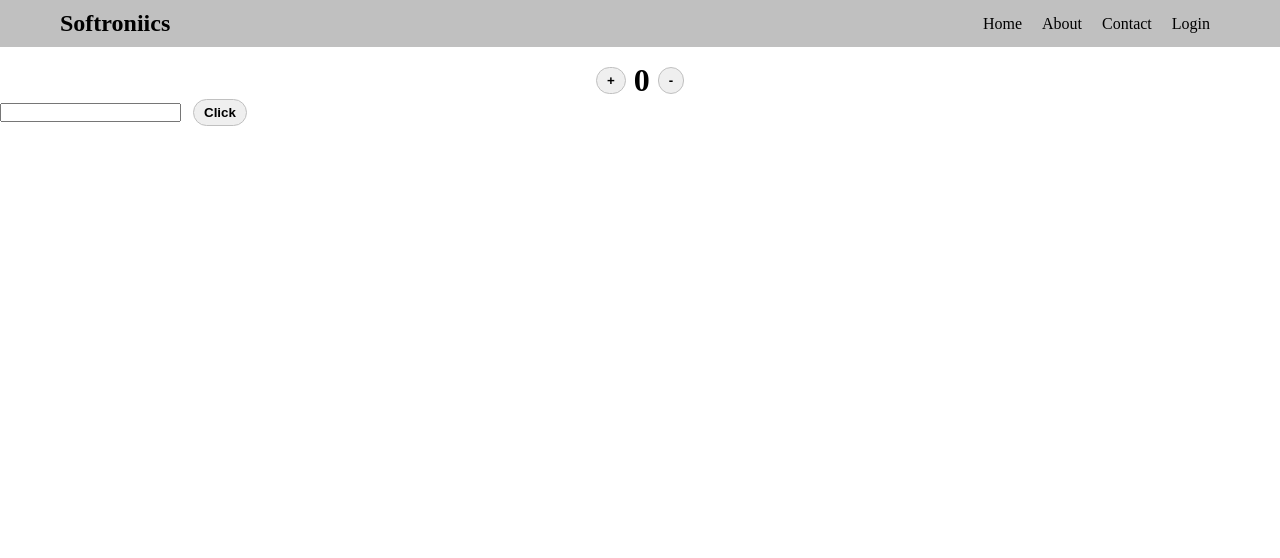
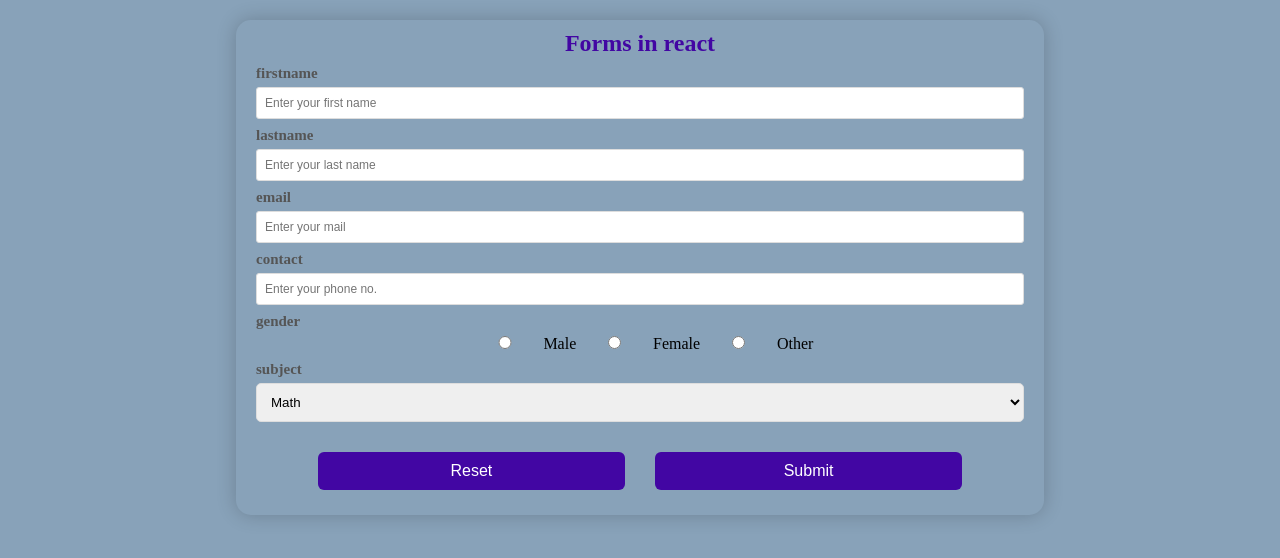
Before and after one commit to mmdanish/REACTJS, a React (Create React App) app in the folder my-app2/: page / in a window 1280 px wide. Shown: the top 558 px of the page. Built offline with nearby package versions, Linux system fonts and the light colour scheme.

Commit message:
newClass

```diff
--- a/my-app2/src/App.css
+++ b/my-app2/src/App.css
@@ -3,7 +3,7 @@
   padding: 0;
 }
 
-.navbar {
+/* .navbar {
   display: flex;
   justify-content: space-between;
   padding: 10px 20px 10px 0;
@@ -47,4 +47,54 @@ button {
   justify-content: center;
   align-items: center;
   margin-top: 15px;
+} */
+
+/* Cars Css */
+/* .products {
+  background-color: #fff;
+  border-radius: 8px;
+  box-shadow: 0 4px 8px rgba(0, 0, 0, 0.1);
+  padding: 20px;
+  margin: 15px;
+  max-width: 300px;
+  text-align: center;
+  transition: transform 0.3s ease, box-shadow 0.3s ease;
 }
+
+.products:hover {
+  transform: translateX(15px);
+  box-shadow: 0 8px 16px rgba(0, 0, 0, 0.2);
+}
+
+h1 {
+  font-size: 24px;
+  color: #333;
+  margin-bottom: 5px;
+}
+
+h3 {
+  font-size: 18px;
+  color: #666;
+  margin-bottom: 5px;
+}
+
+h4 {
+  font-size: 16px;
+  color: #555;
+  margin-bottom: 20px;
+}
+
+button {
+  background-color: #008cba;
+  color: #fff;
+  border: none;
+  border-radius: 4px;
+  padding: 10px 15px;
+  cursor: pointer;
+  font-size: 14px;
+  transition: background-color 0.3s ease;
+}
+
+button:hover {
+  background-color: #005f8c;
+} */
--- a/my-app2/src/App.jsx
+++ b/my-app2/src/App.jsx
@@ -1,37 +1,42 @@
-import { useEffect, useRef, useState } from "react";
+// import { useEffect, useRef, useState } from "react";
 import "./App.css";
+// import { Cars } from "./components/Cars";
+import Forms from "./components/Forms";
+// import Keys from "./components/Keys";
 
 function App() {
-  const [count, setCount] = useState(0);
-  const [preCount, setPreCount] = useState(0);
+  // const [count, setCount] = useState(0);
+  // const [preCount, setPreCount] = useState(0);
 
-  const inputRef = useRef(null);
+  // const inputRef = useRef(null);
 
-  function handleClick() {
-    inputRef.current.style.padding = "10px";
-    inputRef.current.style.backgroundColor = "yellow";
-  }
+  // function handleClick() {
+  //   inputRef.current.style.backgroundColor = "Red";
+  //   inputRef.current.style.padding = "10px"
+  // }
 
-  useEffect(() => {
-    if (count > preCount) {
-      console.log("Value Incremented");
-    } else if (count < preCount) {
-      console.log("Value Decremented");
-    }
-    setPreCount(count);
-  }, [preCount, count]);
+  // useEffect(() => {
+  //   if (count > preCount) {
+  //     console.log("Value Incremented");
+  //   } else if (count < preCount) {
+  //     console.log("Value Decremented");
+  //   }
+  //   setPreCount(count);
+  // }, [preCount, count]);
 
-  let increment = () => {
-    setCount(count + 1);
-  };
+  // let increment = () => {
+  //   setCount(count + 1);
+  // };
 
-  let decrement = () => {
-    setCount(count - 1);
-  };
+  // let decrement = () => {
+  //   if (count !== 0) {
+  //     setCount(count - 1);
+  //   }
+  // };
 
   return (
     <div>
-      <div className="navbar">
+      {/* <div className="navbar">
         <h2>Softroniics</h2>
         <nav>
           <ul>
@@ -59,6 +64,11 @@ function App() {
         <input type="text" ref={inputRef} />
         &nbsp;&nbsp;&nbsp;
         <button onClick={handleClick}>Click</button>
+      </div> */}
+      <div>
+        {/* <Keys /> */}
+        {/* <Cars /> */}
+        <Forms />
       </div>
     </div>
   );
--- /dev/null
+++ b/my-app2/src/components/Cars.jsx
@@ -0,0 +1,33 @@
+import React, { useState } from "react";
+
+export const Cars = () => {
+  const cars = [
+    { id: 1, brand: "Lexus", model: "LX470", qty: 1 },
+    { id: 2, brand: "Bmw", model: "m5 competition", qty: 1 },
+    { id: 3, brand: "Audi", model: "S8", qty: 1 },
+    { id: 4, brand: "Toyota", model: "Camry", qty: 1 },
+    { id: 5, brand: "RangeRover", model: "Defender", qty: 1 },
+  ];
+
+  const [items, setItems] = useState(cars);
+
+  function addQty(id) {
+    const newProduct = items.map((item) =>
+      item.id === id ? { ...item, qty: item.qty + 1 } : item
+    );
+    setItems(newProduct);
+  }
+
+  return (
+    <div>
+      {items.map((product) => (
+        <div key={product.id} className="products">
+          <h1>{product.brand}</h1>
+          <h3>Model: {product.model}</h3>
+          <h4>Quantity: {product.qty}</h4>
+          <button onClick={() => addQty(product.id)}>Quantity +</button>
+        </div>
+      ))}
+    </div>
+  );
+};
--- /dev/null
+++ b/my-app2/src/components/Forms.css
@@ -0,0 +1,73 @@
+body {
+  background-color: rgb(136, 162, 185);
+  text-align: center;
+}
+
+.container {
+  border-radius: 15px;
+  box-shadow: 0 0 20px rgba(0, 0, 0, 0.2);
+  padding: 10px 20px;
+  transition: transform 0.2s;
+  width: 60%;
+  text-align: center;
+  margin: auto;
+  margin-top: 20px;
+}
+
+h1 {
+  font-size: x-large;
+  text-align: center;
+  color: #4206a3;
+}
+
+label {
+  font-size: 15px;
+  display: block;
+  width: 100%;
+  margin-top: 8px;
+  margin-bottom: 5px;
+  text-align: left;
+  color: #555;
+  font-weight: bold;
+}
+
+input {
+  display: block;
+  width: 100%;
+  padding: 8px;
+  box-sizing: border-box;
+  border: 1px solid #ddd;
+  border-radius: 3px;
+  font-size: 12px;
+}
+
+input[type="radio"] {
+  display: inline;
+  width: 10%;
+}
+
+select {
+  display: block;
+  width: 100%;
+  margin-bottom: 15px;
+  padding: 10px;
+  box-sizing: border-box;
+  border: 1px solid #ddd;
+  border-radius: 5px;
+}
+
+button {
+  padding: 10px 15px;
+  border-radius: 6px;
+  margin: 15px;
+  border: none;
+  color: white;
+  cursor: pointer;
+  background-color: #4206a3;
+  width: 40%;
+  font-size: 16px;
+}
+
+button:hover {
+  background-color: #2b036c;
+}
--- /dev/null
+++ b/my-app2/src/components/Forms.js
@@ -0,0 +1,111 @@
+import React, { useState } from "react";
+import "./Forms.css";
+
+function Forms() {
+  const [values, setValues] = useState({
+    firstname: "",
+    lastname: "",
+    email: "",
+    contact: "",
+    gender: "",
+    subject: "",
+  });
+
+  const handleChange = (e) => {
+    setValues({ ...values, [e.target.name]: e.target.value });
+    console.log(values);
+  };
+
+  const handleSubmit = (e) => {
+    e.preventDefault();
+    console.log(values);
+  };
+
+  const resetFunc = () => {
+    setValues({
+      firstname: "",
+      lastname: "",
+      email: "",
+      contact: "",
+      gender: "",
+      subject: "",
+    });
+  };
+
+  return (
+    <div className="container">
+      <h1>Forms in react</h1>
+      <form onSubmit={handleSubmit}>
+        <label htmlFor="firstname">firstname</label>
+        <input
+          type="text"
+          placeholder="Enter your first name"
+          name="firstname"
+          onChange={(e) => handleChange(e)}
+          value={values.firstname}
+        />
+        <label htmlFor="lastname">lastname</label>
+        <input
+          type="text"
+          placeholder="Enter your last name"
+          name="lastname"
+          onChange={(e) => handleChange(e)}
+          value={values.lastname}
+        />
+        <label htmlFor="email">email</label>
+        <input
+          type="text"
+          placeholder="Enter your mail"
+          name="email"
+          onChange={(e) => handleChange(e)}
+          value={values.email}
+        />
+        <label htmlFor="contact">contact</label>
+        <input
+          type="text"
+          placeholder="Enter your phone no."
+          name="contact"
+          onChange={(e) => handleChange(e)}
+          value={values.contact}
+        />
+        <label htmlFor="gender">gender</label>
+        <input
+          type="radio"
+          name="gender"
+          value="male"
+          onChange={(e) => handleChange(e)}
+          checked={values.gender === "male"}
+        />
+        Male
+        <input
+          type="radio"
+          name="gender"
+          value="female"
+          onChange={(e) => handleChange(e)}
+          checked={values.gender === "female"}
+        />
+        Female
+        <input
+          type="radio"
+          name="gender"
+          value="other"
+          onChange={(e) => handleChange(e)}
+          checked={values.gender === "other"}
+        />
+        Other
+        <label htmlFor="subjet">subject</label>
+        <select name="subject" id="subject" onChange={(e) => handleChange(e)}>
+          <option value="Math">Math</option>
+          <option value="Physics">Physics</option>
+          <option value="English">English</option>
+        </select>
+        <button type="button" onClick={resetFunc}>
+          Reset
+        </button>
+        <button type="submit">Submit</button>
+      </form>
+    </div>
+  );
+}
+
+export default Forms;
--- /dev/null
+++ b/my-app2/src/components/Keys.jsx
@@ -0,0 +1,34 @@
+import React, { useState } from "react";
+
+const Keys = () => {
+  const products = [
+    { id: 1, name: "Mobile", brand: "Samsung", qty: 1 },
+    { id: 2, name: "Mobile", brand: "Apple", qty: 1 },
+    { id: 3, name: "Mobile", brand: "Moto", qty: 1 },
+  ];
+  const [items, setItems] = useState(products);
+
+  function changeQty(id) {
+    const newItem = items.map((item) =>
+      item.id === id ? { ...item, qty: item.qty + 1 } : item
+    );
+    setItems(newItem);
+  }
+
+  return (
+    <div>
+      {items.map((product) => (
+        <div key={product.id} style={{backgroundColor: "yellow", margin: "5px"}}>
+          <h1>{product.name}</h1>
+          <h3>Brand: {product.brand}</h3>
+          <h4>Qty: {product.qty}</h4>
+          <button onClick={() => changeQty(product.id)} type="button">
+            +
+          </button>
+        </div>
+      ))}
+    </div>
+  );
+};
+
+export default Keys;
```
